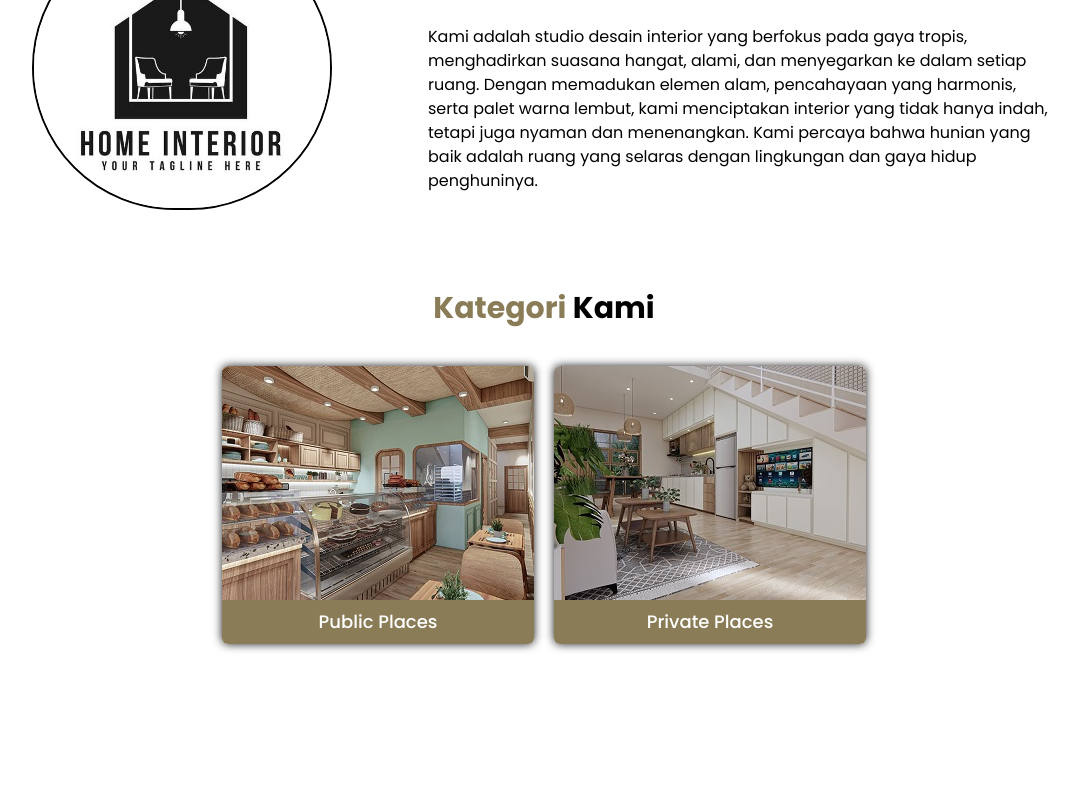
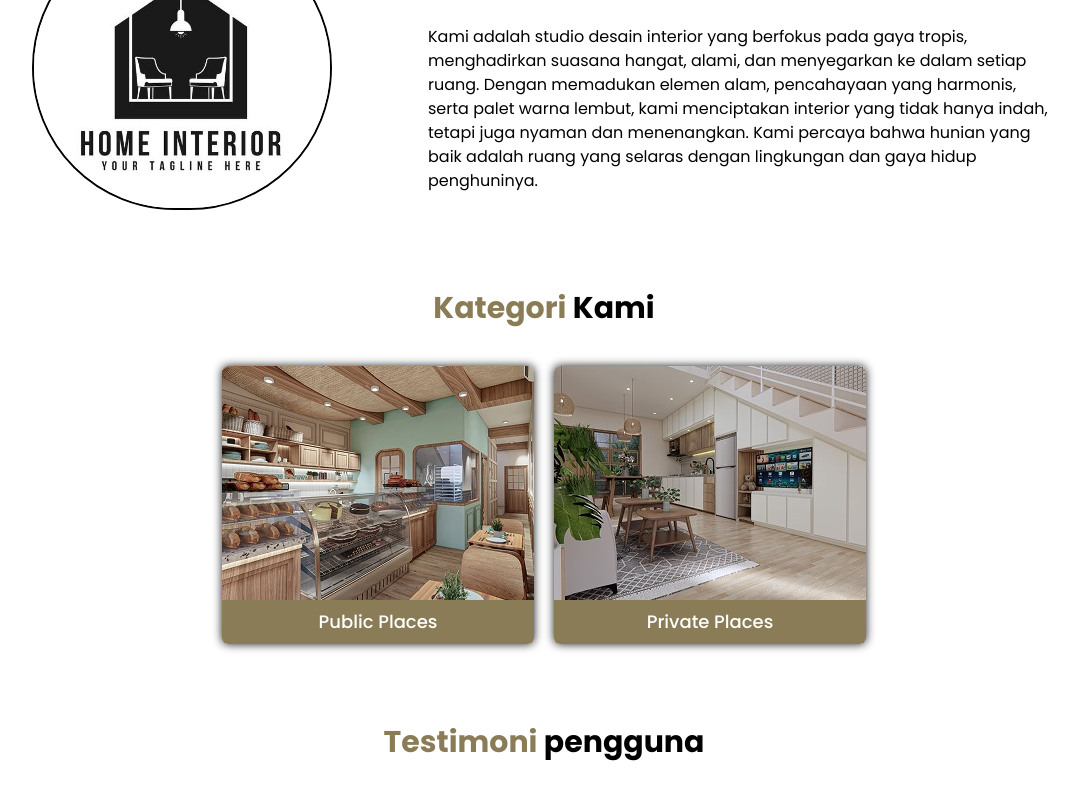
Before and after one commit to IrhamIzza/Web_Desain_Interior, a React (Vite) app: page / in a window 1280 px wide. Shown: the part 665-1465 px from the top of the page, without its empty margins (96-1174 px from the left). Before the commit the page ends 1349 px from the top, so only its background shows below. Built offline with nearby package versions, Linux system fonts and the light colour scheme.

Commit message:
add testimoni

```diff
--- a/src/pages/Home.jsx
+++ b/src/pages/Home.jsx
@@ -86,6 +86,12 @@ export default function Home() {
           </div>
         </div>
       </div>
+      {/* Testimoni */}
+      <div className="flex flex-col gap-10">
+        <h1 className="text-3xl font-bold text-center mb-10">
+          <span className="text-gold">Testimoni</span> pengguna
+        </h1>
+      </div>
     </div>
   );
 }
```
